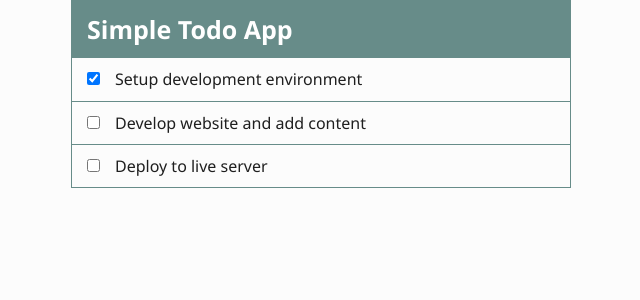
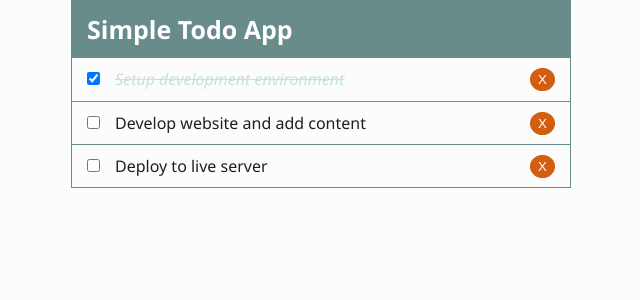
Before and after one commit to phucph0501/react-learn, a React (Create React App) app: page / in a window 1280 px wide. Shown: the top 300 px of the page, without its empty margins (319-959 px from the left). Built offline with nearby package versions, Linux system fonts and the light colour scheme.

Commit message:
4 files modified

```diff
--- a/src/components/App.js
+++ b/src/components/App.js
@@ -4,8 +4,18 @@ import Header from './layout/Header';
 import Todos from './Todos.js';
 
 class App extends React.Component {
-  handleCheckboxChange = () => {
-    alert('test');
+  deleteTodo = (id) =>{
+    alert(id)
+  }
+  handleCheckboxChange = (id) => {
+    this.setState({
+      todos: this.state.todos.map(todo => {
+        if (todo.id === id){
+          todo.completed = !todo.completed
+        }
+        return todo
+      })
+    })
   };
   state = {
     todos: [
@@ -33,6 +43,7 @@ class App extends React.Component {
         <Todos
           todos={this.state.todos}
           handleChange={this.handleCheckboxChange}
+          deleteTodo={this.deleteTodo}
         />
       </div>
     );
--- a/src/components/TodoItem.js
+++ b/src/components/TodoItem.js
@@ -2,14 +2,21 @@ import React from 'react';
 
 class TodoItem extends React.Component {
   render() {
+    const { id, title, completed } = this.props.todo;
     return (
       <li className="todo-item">
         <input
           type="checkbox"
-          checked={this.props.todo.completed}
-          onChange={this.props.handleChange}
+          checked={completed}
+          onChange={() => this.props.handleChange(id)}
         />
-        {this.props.todo.title}
+        <span className={completed ? 'completed' : null}>{title}</span>
+        <button
+          className="btn-style"
+          onChange={() => this.props.deleteTodo(id)}
+        >
+          X
+        </button>
       </li>
     );
   }
--- a/src/components/Todos.js
+++ b/src/components/Todos.js
@@ -11,6 +11,7 @@ class Todos extends React.Component {
               key={todo.id}
               todo={todo}
               handleChange={this.props.handleChange}
+              deleteTodo={this.props.deleteTodo}
             />
           ))}
         </ul>
--- a/src/style.css
+++ b/src/style.css
@@ -31,6 +31,23 @@ body {
   border-top: 1px solid #678c89;
 }
 
-.todo-item input{
+.todo-item input {
   margin-right: 15px;
 }
+
+.completed {
+  font-style: italic;
+  color: #c5e2d2;
+  text-decoration: line-through;
+}
+
+.btn-style {
+  background: #d35e0f;
+  color: #fff;
+  border: 1px solid #d35e0f;
+  padding: 3px 7px;
+  border-radius: 50%;
+  cursor: pointer;
+  float: right;
+  outline: none;
+  }
```
